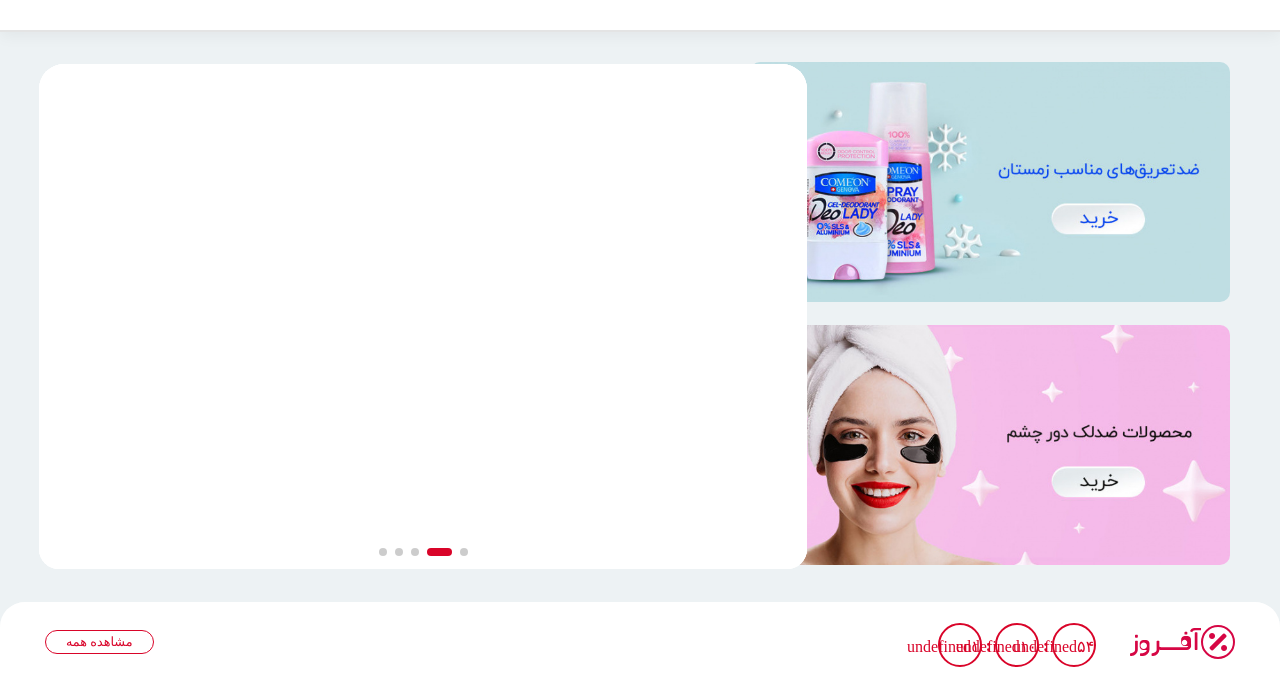
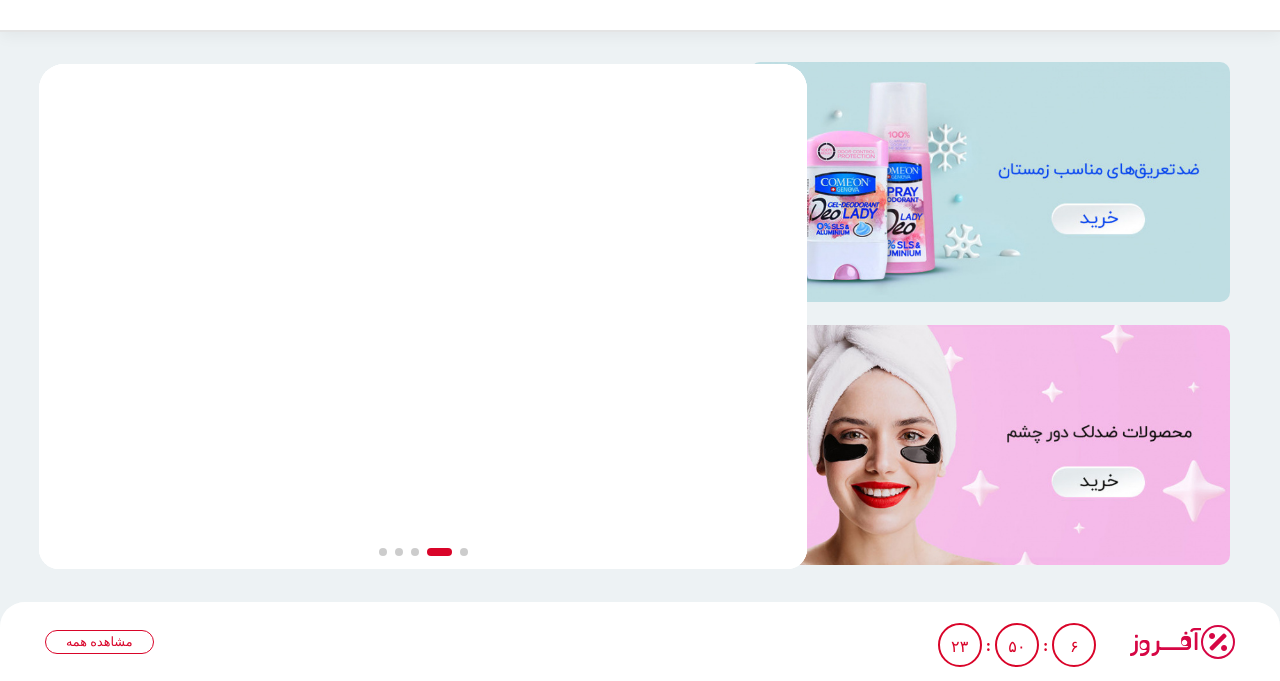
Before and after one commit to Teen-Coder-s/Shop-project-client, a plain HTML site: page Index.html in a window 1280 px wide. Shown: the part 100-781 px from the top of the page. Drawn offline with Linux system fonts and the light colour scheme.

Commit message:
fix timer

```diff
--- a/Scripts/index.js
+++ b/Scripts/index.js
@@ -18,8 +18,14 @@ function numberToPersian(number) {
 
 
 setInterval(() => {
+    let timer = {
+        year: 2022,
+        month: 1,
+        day: 1000000,
+        hours: 10,
+    }
 
-    let time = new Date("February 08, 2022 10:00:00").getTime();
+    let time = new Date(timer.year , timer.month , timer.day , timer.hours , 0 , 0 , 0).getTime();
     let now = new Date().getTime();
     let distance = time - now;
 
@@ -31,7 +37,4 @@ setInterval(() => {
     countValueMinutes.textContent = numberToPersian(minutes);
     countValueSeconds.textContent = numberToPersian(seconds);
 
-    if(hours < 0) {
-        time = new Date().getTime() + 86400605;
-    }
 }, 1000);
--- a/Styles/Index.css
+++ b/Styles/Index.css
@@ -36,6 +36,7 @@
     background-color: #D90429 !important;
     width: 25px !important;
     border-radius: 4px !important;
+    transition: .15s linear !important;
 }
 
 .swiper-slide-img {
```
